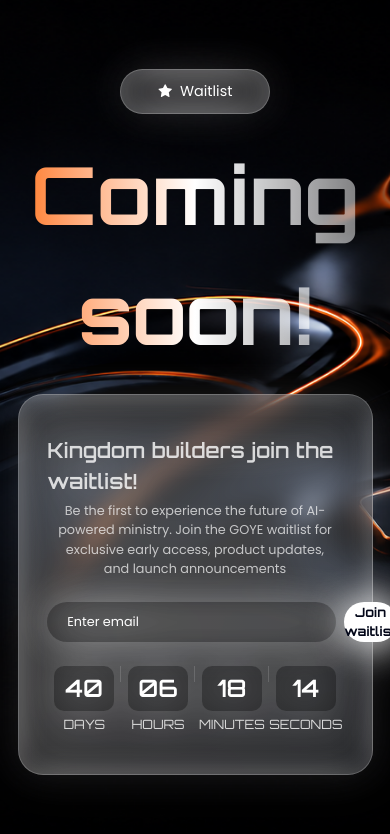
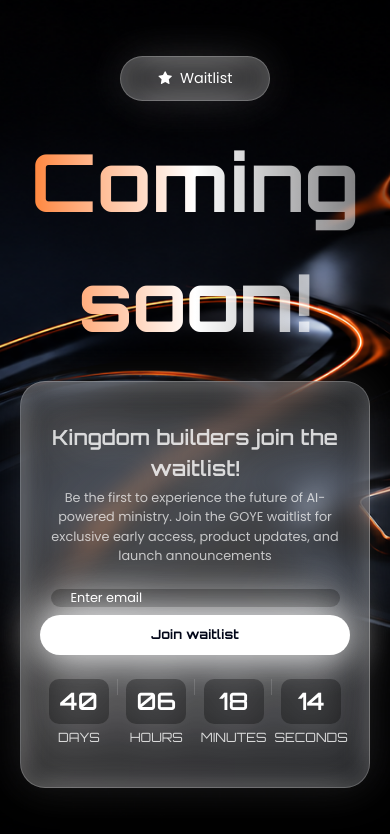
Before and after one commit to GOYE-LEARNING/goye-waitlist, a Next.js app: page / in a window 390 px wide. Shown: the top 834 px of the page. Built offline with nearby package versions, Linux system fonts and the light colour scheme; no server answers.

Commit message:
Frontent update

```diff
--- a/app/component/waitlist_field.tsx
+++ b/app/component/waitlist_field.tsx
@@ -138,16 +138,16 @@
         initial={{ opacity: 0, y: 30 }}
         animate={{ opacity: 1, y: 0 }}
         transition={{ duration: 0.6, delay: 0.4 }}
-        className="md:w-[650px] w-[355px] bg-linear-to-r from-white/15 to-gray-400/15 backdrop-blur-md border border-white/20 rounded-[25px] px-[1.8rem] py-10 flex justify-center items-center flex-col gap-1 drop-shadow-[0_0_20px_rgba(255,255,255,0.7)]"
+        className="md:w-[650px] w-[350px] bg-linear-to-r from-white/15 to-gray-400/15 backdrop-blur-md border border-white/20 rounded-[25px] md:px-[1.8rem] px-[1.2rem] py-10 flex justify-center items-center flex-col gap-1 drop-shadow-[0_0_20px_rgba(255,255,255,0.7)]"
       >
-        <h1 className="text-white/80 text-[1.3rem] font-semibold font-orbitron">
+        <h1 className="text-white/80 text-center text-[1.3rem] font-semibold font-orbitron">
           Kingdom builders join the waitlist!
         </h1>
         <p className="text-center w-[95%] text-white/70 text-[0.8rem]">
           Be the first to experience the future of AI-powered ministry. Join the GOYE waitlist for exclusive early access, product updates, and launch announcements
         </p>
 
-        <form onSubmit={handleSubmit} className="flex items-center gap-2 justify-between mt-5 w-full">
+        <form onSubmit={handleSubmit} className="flex items-center gap-2 justify-between md:flex-row flex-col mt-5 w-full">
           <input
             type="email"
             value={email}
@@ -161,7 +161,7 @@
             disabled={loading}
             whileHover={{ scale: 1.05 }}
             whileTap={{ scale: 0.95 }}
-            className="h-[40px] bg-white text-[0.8rem] text-slate-950 font-bold rounded-full drop-shadow-[0_0_20px_rgba(255,255,255,0.7)] w-[120px] font-orbitron disabled:opacity-50 disabled:cursor-not-allowed"
+            className="h-[40px] bg-white text-[0.8rem] text-slate-950 font-bold rounded-full drop-shadow-[0_0_20px_rgba(255,255,255,0.7)] md:w-[120px] w-full font-orbitron disabled:opacity-50 disabled:cursor-not-allowed"
           >
             {loading ? 'Loading...' : 'Join waitlist'}
           </motion.button>
```
